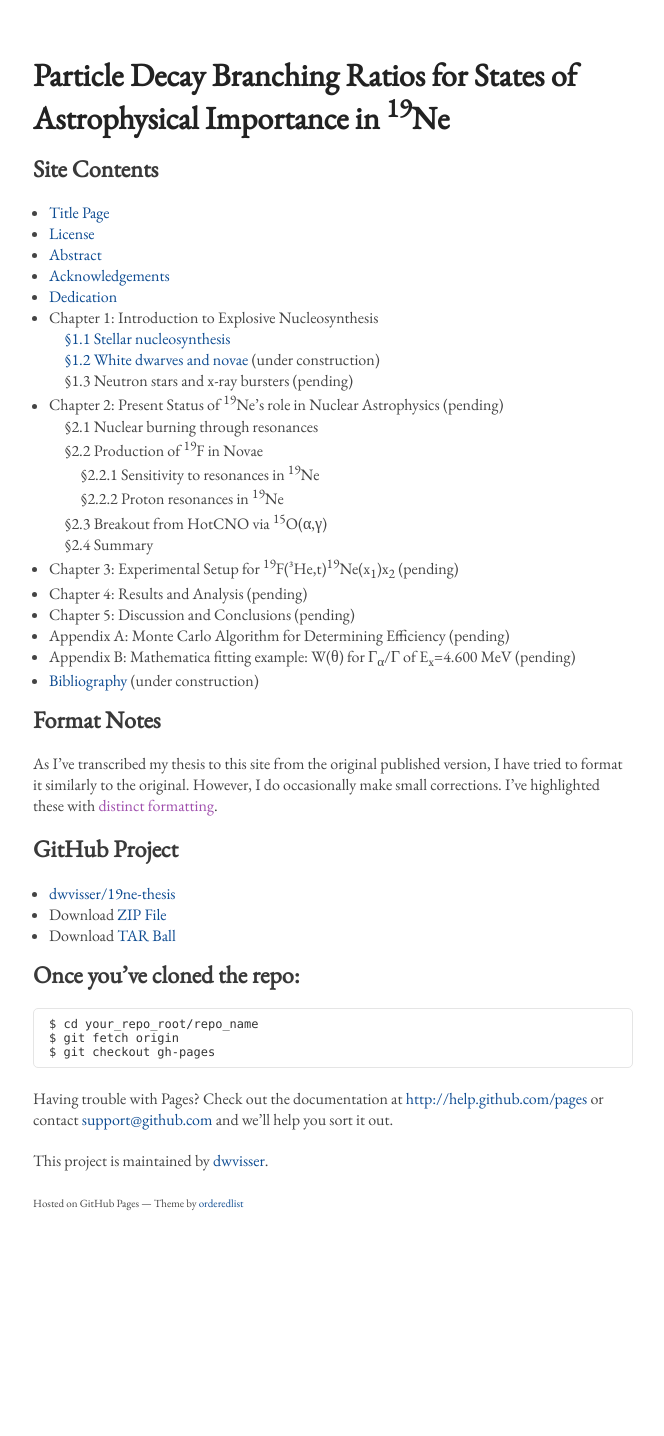
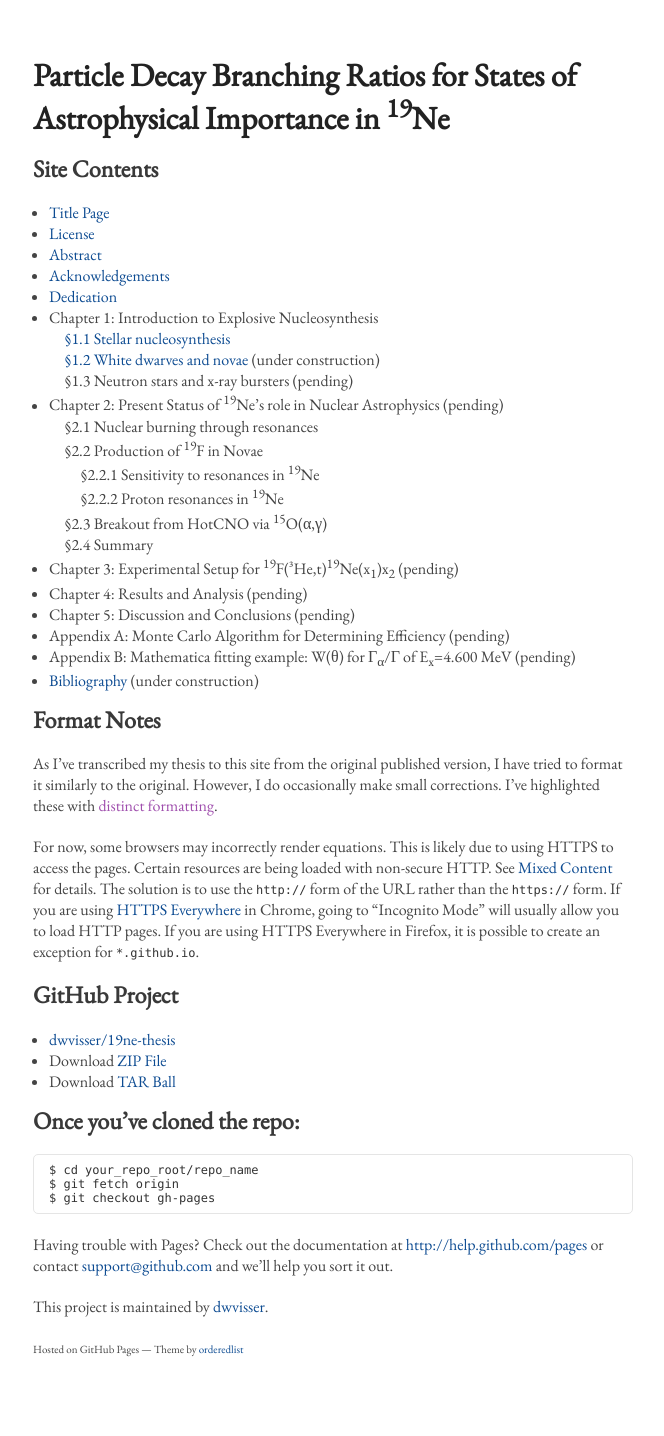
Before and after one commit to dwvisser/19ne-thesis, a Jekyll site: the page built from index.md, in a window 1280 px wide. Shown: the whole page, without its empty margins (307-971 px from the left). Built offline with Jekyll 4.4.1, drawn with Linux system fonts in a browser that asks for light colours; before the commit the page ends 1290 px from its top, so only the background shows below that.

Commit message:
Documented how to work around HTTPS issue

```diff
--- a/index.md
+++ b/index.md
@@ -45,6 +45,17 @@ version, I have tried to format it similarly to the original. However, I do
 occasionally make small corrections. I've highlighted these with
 <span class="correction">distinct formatting</span>.
 
+For now, some browsers may incorrectly render equations. This is likely due
+to using HTTPS to access the pages. Certain resources are being loaded with
+non-secure HTTP. See [Mixed
+Content](https://developer.mozilla.org/en-US/docs/Security/MixedContent)
+for details. The solution is to use the `http://` form of the URL rather
+than the `https://` form. If you are using [HTTPS
+Everywhere](https://www.eff.org/https-everywhere) in Chrome, going to
+"Incognito Mode" will usually allow you to load HTTP pages. If you
+are using HTTPS Everywhere in Firefox, it is possible to create an exception
+for `*.github.io`.
+
 GitHub Project
 --------------
 
```
